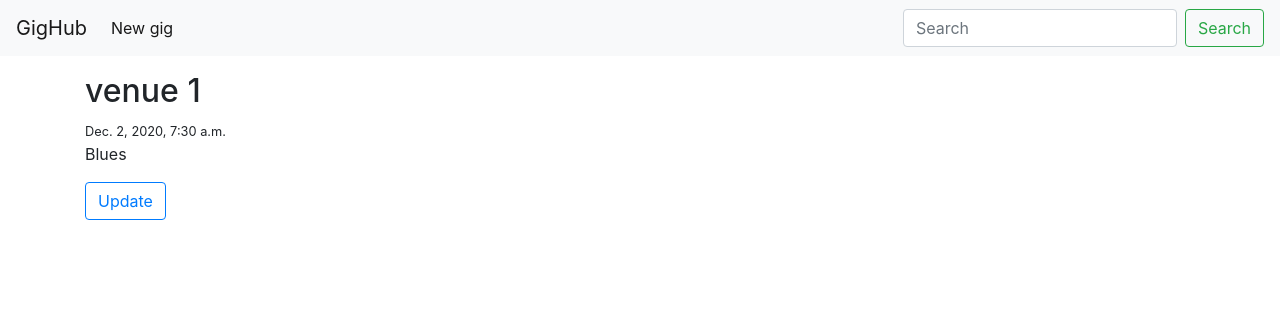
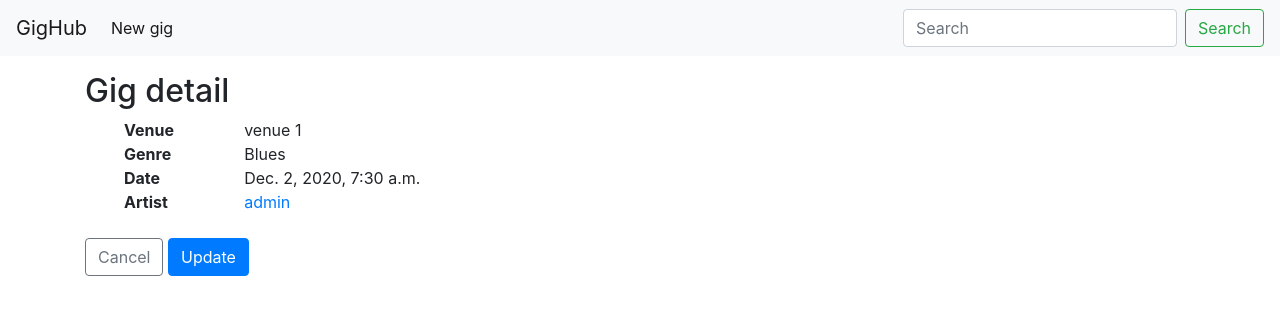
Before and after one commit to bdaoudi/gighub, a Django app: page /1/ in a window 1280 px wide. Shown: the top 316 px of the page. Run offline with Django 3.2, Linux system fonts and the light colour scheme; data comes from the database, SQL or seed files in the repository; both versions use the stored data as it was after the commit; some libraries are stand-ins or nearby versions.

```diff
--- a/gigs/models.py
+++ b/gigs/models.py
@@ -13,7 +13,7 @@ class Genre(models.Model):
 
 class Gig(models.Model):
     artist = models.ForeignKey(User, on_delete=models.CASCADE)
-    dateTime = models.DateTimeField(default=timezone.now)
+    dateTime = models.DateTimeField('Date posted', default=timezone.now)
     venue = models.CharField(max_length=200)
     genre = models.ForeignKey(Genre, on_delete=models.CASCADE)
 
--- a/gigs/templates/gigs/base.html
+++ b/gigs/templates/gigs/base.html
@@ -8,7 +8,13 @@
     <!-- Bootstrap CSS -->
     <link rel="stylesheet" href="https://stackpath.bootstrapcdn.com/bootstrap/4.3.1/css/bootstrap.min.css" integrity="sha384-ggOyR0iXCbMQv3Xipma34MD+dH/1fQ784/j6cY/iJTQUOhcWr7x9JvoRxT2MZw1T" crossorigin="anonymous">
 
-    <title>Hello, world!</title>
+    <title>
+    {% if title %}
+      {{ title }} - GigHub
+    {% else %}
+      GigHub
+    {% endif %}
+    </title>
   </head>
   <body>
     {% include 'gigs/navbar.html' %}
--- a/gigs/templates/gigs/gig_detail.html
+++ b/gigs/templates/gigs/gig_detail.html
@@ -1,8 +1,22 @@
 {% extends 'gigs/base.html' %}
 {%block content %}
-    <h2>{{ object.venue }}</h2>
-    <small>{{ object.dateTime }}</small>
-    <p>{{ object.genre }}</p>
-    <a href="{% url 'gigs:update' object.id %}" class="btn btn-outline-primary">Update</a>
-
+<h2>Gig detail</h2>
+    <div class="row ml-4">
+        <div class="col-md-2"><strong>Venue</strong></div>
+        <div class="col-md-4">{{ object.venue }}</div>
+        <div class="w-100"></div>
+        <div class="col-md-2"><strong>Genre</strong></div>
+        <div class="col-md-4">{{ object.genre }}</div>
+        <div class="w-100"></div>
+        <div class="col-md-2"><strong>Date</strong></div>
+        <div class="col-md-4">{{ object.dateTime }}</div>
+        <div class="w-100"></div>
+        <div class="col-md-2"><strong>Artist</strong></div>
+        <div class="col-md-4"><a href="#">{{ object.artist }}</a></div>
+    </div>
+    <div class="mt-4">
+    <a href="{% url 'gigs:list' %}" class="btn btn-outline-secondary">Cancel</a>
+    <a href="{% url 'gigs:update' object.id %}"
+        class="btn btn-primary">Update</a>
+    </div>
 {%endblock content%}
--- a/gigs/templates/gigs/gig_list.html
+++ b/gigs/templates/gigs/gig_list.html
@@ -12,7 +12,7 @@
     </thead>
     <tbody>
         {% for object in object_list %}
-            <tr>
+            <tr class="{% cycle 'row1' 'row2' %}">
                 <td>{{ object.venue }}</td>
                 <td>{{ object.genre }}</td>
                 <td>{{ object.artist }}</td>
--- a/gigs/views.py
+++ b/gigs/views.py
@@ -2,12 +2,22 @@ from django.shortcuts import render
 from django.views.generic import CreateView, DetailView, ListView, UpdateView
 from .models import Gig
 from .forms import GigModelForm
+from django.contrib.auth.mixins import LoginRequiredMixin
 
 
-class GigCreate(CreateView):
+class GigCreate(LoginRequiredMixin, CreateView):
     form_class = GigModelForm
     template_name = "gigs/gig_form.html"
     # fields = ['artist', 'venue', 'genre', 'dateTime']
+
+    def form_valid(self, form):
+        form.instance.artist = self.request.user
+        return super().form_valid(form)
+
+    def get_context_data(self, **kwargs):
+        context = super().get_context_data(**kwargs)
+        context['title'] = "Add a gig"
+        return context
 
 
 class GigDetail(DetailView):
@@ -18,7 +28,12 @@ class GigList(ListView):
     model = Gig
 
 
-class GigUpdate(UpdateView):
+class GigUpdate(LoginRequiredMixin, UpdateView):
     form_class = GigModelForm
     template_name = "gigs/gig_form.html"
     queryset = Gig.objects.all()
+
+    def get_context_data(self, **kwargs):
+        context = super().get_context_data(**kwargs)
+        context['title'] = "Update the gig"
+        return context
```
Also changed, not shown: gigs/forms.py (+21 -3 lines), gigs/templates/gigs/gig_form.html (+7 -4 lines), db.sqlite3, gigs/migrations/0002_auto_20190608_1705.py (added).
